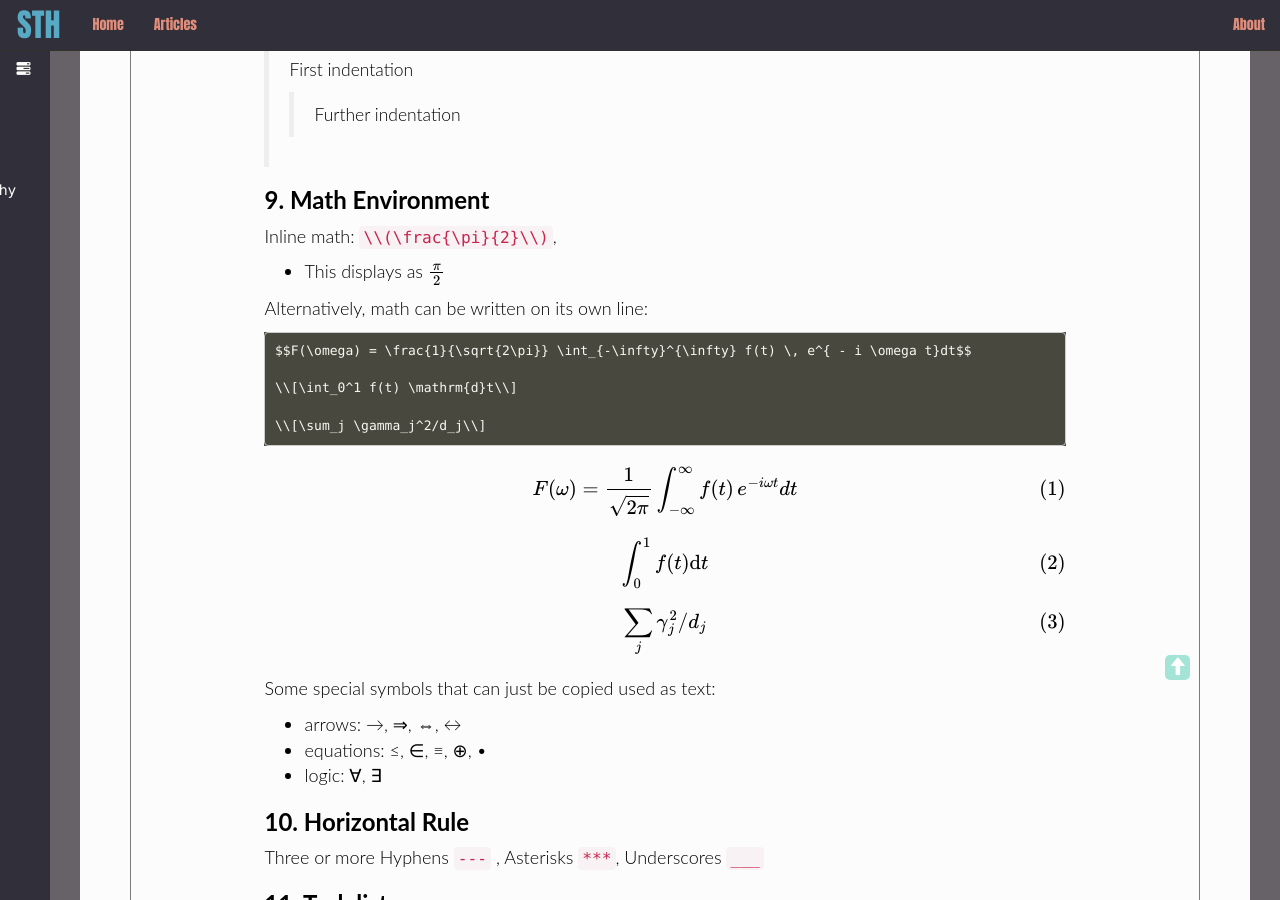
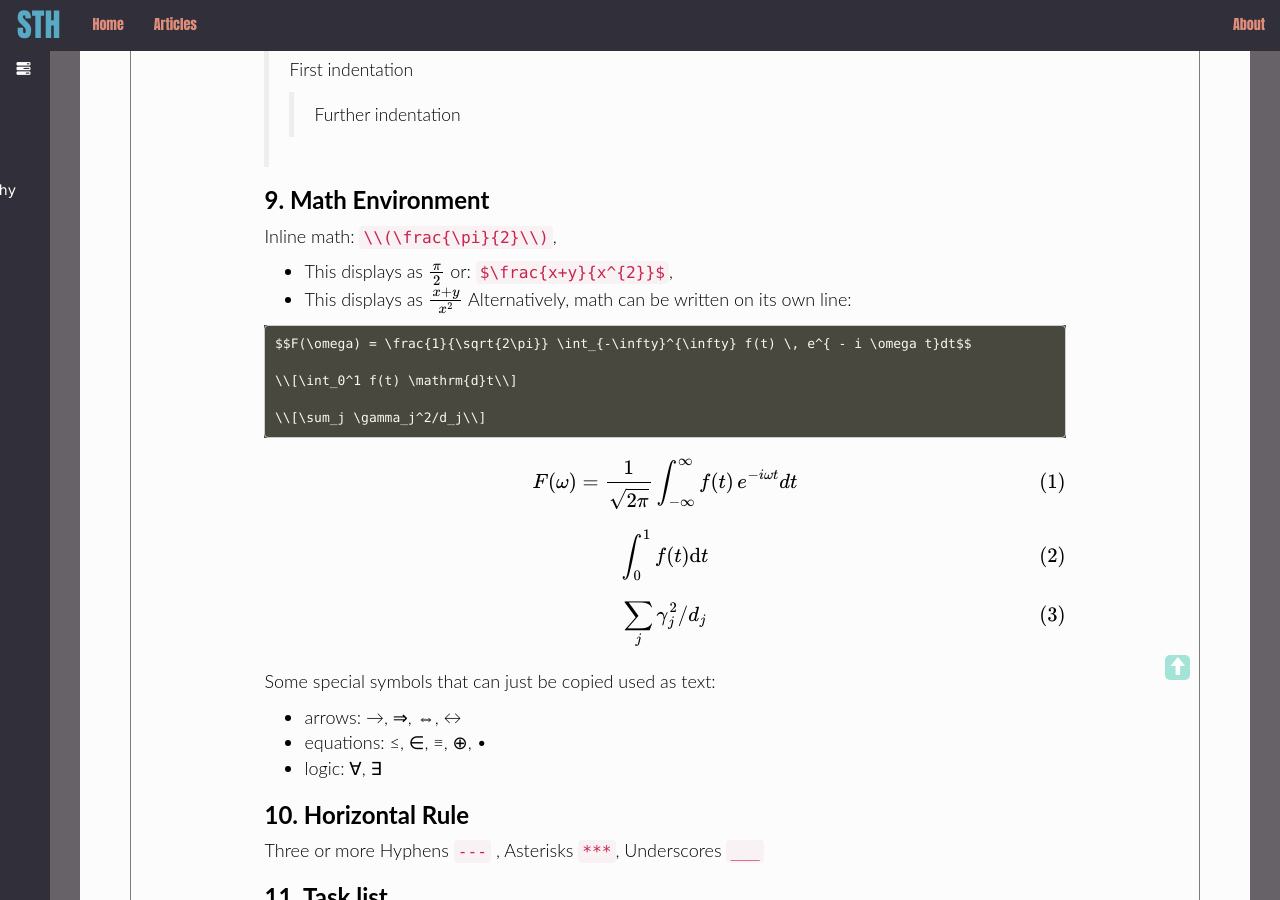
Before and after one commit to sjiaming/BlogSth, a Jekyll site: the page built from _posts/Tool/2017-10-29-Markdown-cheatsheet.md, in a window 1280 px wide and 900 px high, scrolled down 2701 px. Built offline with Jekyll 4.4.1, drawn with Linux system fonts in a browser that asks for light colours; nearby versions of some CDN libraries; emoji names are drawn with the system emoji font; formulas are drawn with MathJax 3.

````diff
--- a/_posts/Tool/2017-10-29-Markdown-cheatsheet.md
+++ b/_posts/Tool/2017-10-29-Markdown-cheatsheet.md
@@ -100,7 +100,8 @@ for i in range(10):
 ### __9. Math Environment__
 Inline math: `\\(\frac{\pi}{2}\\)`,<br>
 - This displays as \\(\frac{\pi}{2}\\)
-
+or: `$\frac{x+y}{x^{2}}$`,<br>
+- This displays as $\frac{x+y}{x^{2}}$
 Alternatively, math can be written on its own line:
 
 ```
````
Also changed, not shown: _posts/Cryptography/2017-11-2-Math-background.md (+1 -1 lines).
